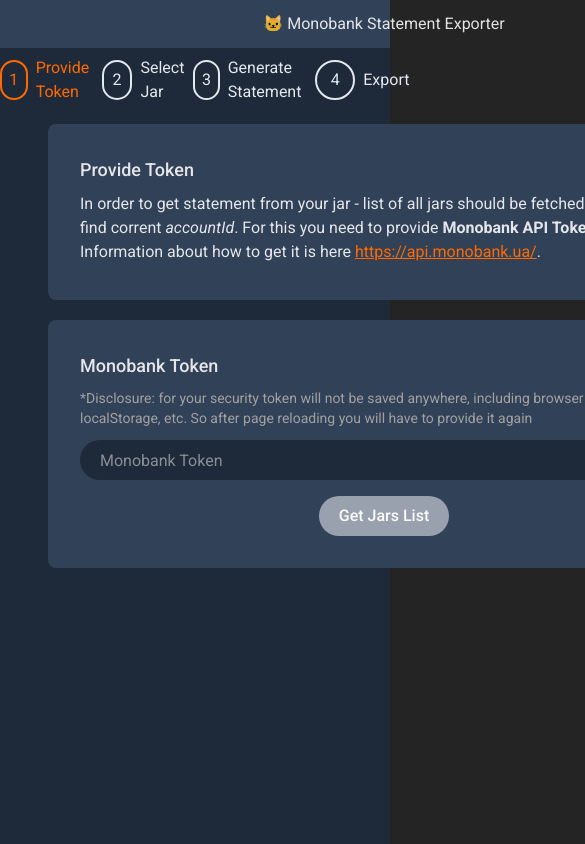
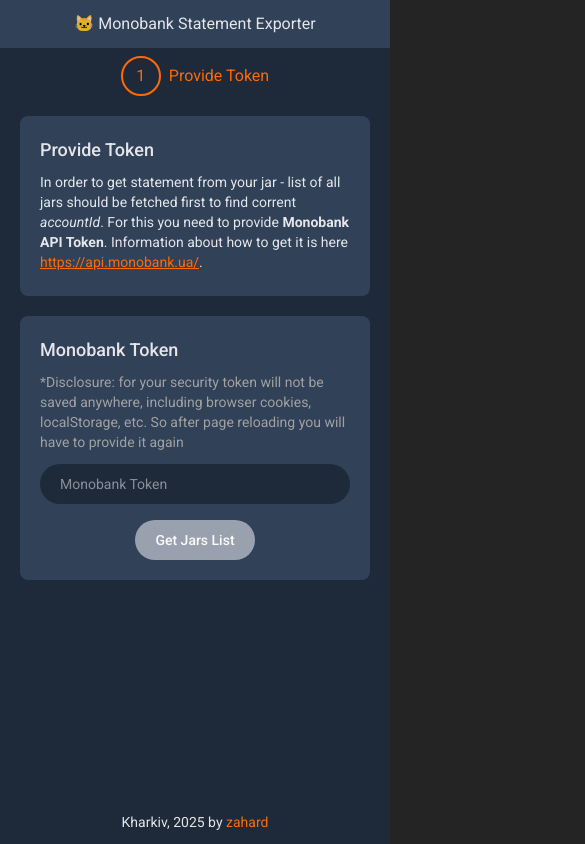
Before and after one commit to zahard/monojar, a React (Vite) app: page / in a window 390 px wide. Shown: the top 844 px of the page, 585 px wide, since content can reach past the window. Built offline with nearby package versions, Linux system fonts and the light colour scheme.

Commit message:
Fix mobile styles

```diff
--- a/src/App.tsx
+++ b/src/App.tsx
@@ -76,11 +76,11 @@
   return (
     <>
       <header className="w-full sticky top-0 bg-slate-700 z-20">
-        <div className="py-3 px-10 w-3xl mx-auto">
+        <div className="py-3 px-10 max-w-3xl mx-auto">
           <div className="text-center">{"🐱 Monobank Statement Exporter"}</div>
         </div>
         <div className="w-full h-14 bg-gray-800 py-2">
-          <div className="max-w-4xl mx-auto relative flex justify-around">
+          <div className="max-w-4xl mx-auto relative justify-around flex gap-10">
             {steps.map((stepName, index) => (
               <Step
                 key={stepName}
@@ -93,7 +93,7 @@
           </div>
         </div>
       </header>
-      <main className="px-10 pt-5 w-3xl mx-auto ">
+      <main className="px-5 lg:px-10 pt-3 lg:pt-10 max-w-3xl mx-auto ">
         {activeStep === 1 && (
           <>
             <Card title="Provide Token">
@@ -122,7 +122,7 @@
               <input
                 placeholder="Monobank Token"
                 type="text"
-                className="rounded-xxl h-10 w-xl bg-gray-800 text-neutral-100 disabled:text-neutral-500 border-neutral-50  px-5 rounded-full"
+                className="rounded-xxl h-10 w-full bg-gray-800 text-neutral-100 disabled:text-neutral-500 border-neutral-50  px-5 rounded-full"
                 value={monobankToken}
                 onChange={handleChange}
                 disabled={jarsLoading}
@@ -181,19 +181,33 @@
                 There are {resData.length} transactions found. This data can be
                 exported to JSON file or Excel/GoogleTable format file.
               </p>
-              <div className="flex justify-center gap-4">
+              <div className="flex justify-center gap-4 flex-wrap">
                 <Button color="green">Download JSON</Button>
                 <Button color="green">Download XLSX</Button>
-                <Button color="white">Choose Another Jar</Button>
               </div>
             </Card>
             <Card title="Transactions">
               <TablePreview data={resData} />
             </Card>
+            <div className="flex justify-center p-5 pt-0">
+              <Button color="white" onClick={() => setActiveStep(2)}>
+                Choose Another Jar
+              </Button>
+            </div>
           </>
         )}
       </main>
-      <footer></footer>
+      <footer className="h-20 flex flex-col justify-end p-3 mt-auto">
+        <div className="text-center text-neutral-200 text-sm">
+          Kharkiv, 2025 by{" "}
+          <a
+            className="text-orange-500"
+            href="https://github.com/zahard/monojar/"
+          >
+            zahard
+          </a>
+        </div>
+      </footer>
     </>
   );
 }
--- a/src/components/Button.tsx
+++ b/src/components/Button.tsx
@@ -26,7 +26,7 @@
     <button
       disabled={disabled}
       onClick={onClick}
-      className={`${bgClass} ${textClass} cursor-pointer disabled:cursor-default inline-flex h-10 px-5 items-center justify-center rounded-full font-medium transition active:scale-95 disabled:bg-gray-400 disabled:active:scale-100`}
+      className={`${bgClass} ${textClass} text-nowrap cursor-pointer disabled:cursor-default inline-flex h-10 px-5 items-center justify-center rounded-full font-medium transition active:scale-95 disabled:bg-gray-400 disabled:active:scale-100`}
     >
       {children}
     </button>
--- a/src/components/Card.tsx
+++ b/src/components/Card.tsx
@@ -6,14 +6,11 @@
   children?: React.ReactNode;
 }) {
   return (
-    <div className="max-w-2xl mx-auto bg-slate-700 rounded-lg p-8 mb-5">
-      <label
-        className="font-medium block mb-2 text-lg
-"
-      >
-        {title}
-      </label>
-      {children}
+    <div className="w-full bg-slate-700 rounded-lg p-5 lg:p-8 mb-5">
+      {title && (
+        <label className="font-medium block mb-2 text-lg">{title}</label>
+      )}
+      <div className="lg:text-md text-sm">{children}</div>
     </div>
   );
 }
--- a/src/components/JarCard.tsx
+++ b/src/components/JarCard.tsx
@@ -1,6 +1,6 @@
-import { formatCurrency, formatCurrencyCents } from "../hooks/format-num";
 import type { JarInfo } from "../types/jar-info";
 import { Button } from "./Button";
+import { JarView } from "./JarView";
 
 export function JarCard({
   jar,
@@ -13,63 +13,26 @@
   onClick: () => void;
   onJarConfirmed: () => void;
 }) {
-  const percent = jar.goal ? Math.min(100, (jar.balance * 100) / jar.goal) : 0;
-  const percentRounded = Math.round(percent * 100) / 100;
   return (
     <div
-      className={`cursor-pointer max-w-2xl mx-auto hover:bg-slate-600 rounded-lg p-8 mb-5 ${
+      className={`cursor-pointer w-full hover:bg-slate-600 rounded-lg p-5 lg:p-8 mb-5 ${
         selected ? "bg-slate-600" : "bg-slate-700"
       }`}
       onClick={onClick}
     >
       <div className="flex items-center gap-4 w-full">
-        <div>
+        {/* <div>
           <div className="w-5 h-5 flex items-center justify-center bg-neutral-900 rounded-full">
             {selected && (
               <div className="w-3.5 h-3.5 bg-orange-400 rounded-full"></div>
             )}
           </div>
-        </div>
-        <div className="w-full">
-          <div className="text-2xl mb-2">{jar.title}</div>
-          {jar.description?.length > 0 && (
-            <div className="text-md">{jar.description}</div>
-          )}
-          <div className="flex items-center gap-2 mt-4">
-            <div className="text-3xl font-semibold">
-              {formatCurrency(jar.balance)}
-              <span className="text-sm">
-                {formatCurrencyCents(jar.balance)} ₴
-              </span>
-            </div>
-            {jar.goal && (
-              <>
-                <div className="text-2xl">/</div>
-                <div className="text-2xl text-neutral-400">
-                  {formatCurrency(jar.goal)}
-                  <span className="text-sm">
-                    {formatCurrencyCents(jar.goal)} ₴
-                  </span>
-                </div>
-              </>
-            )}
-          </div>
-          {jar.goal && (
-            <div className="w-full h-5 bg-neutral-400 relative overflow-hidden rounded-md mt-2">
-              <div
-                className="bg-green-400 h-5"
-                style={{ width: percentRounded + "%" }}
-              ></div>
-              <div className="text-sm font-bold absolute top-0 left-1/2 translate-x-[-50%]">
-                {percentRounded}%
-              </div>
-            </div>
-          )}
-        </div>
+        </div> */}
+        <JarView jar={jar} />
       </div>
       {selected && (
         <div>
-          <div className="flex justify-center mt-4 gap-2">
+          <div className="flex justify-center mt-6 gap-2">
             <Button color="orange" onClick={onJarConfirmed}>
               Select Jar and Continue
             </Button>
--- a/src/components/JarView.tsx
+++ b/src/components/JarView.tsx
@@ -6,23 +6,20 @@
   const percentRounded = Math.round(percent * 100) / 100;
   return (
     <div className="w-full">
-      <div className="text-3xl mb-2">{jar.title}</div>
+      <div className="text-xl lg:text-3xl mb-2">{jar.title}</div>
       {jar.description?.length > 0 && (
-        <div className="text-md">{jar.description}</div>
+        <div className="lg:text-md text-sm">{jar.description}</div>
       )}
-      <div className="flex items-center gap-2 mt-4">
-        <div className="text-3xl font-semibold">
+      <div className="flex items-center gap-2 mt-4 flex-wrap">
+        <div className="text-2xl lg:text-3xl font-semibold text-nowrap">
           {formatCurrency(jar.balance)}
           <span className="text-sm">{formatCurrencyCents(jar.balance)} ₴</span>
         </div>
         {jar.goal && (
-          <>
-            <div className="text-2xl">/</div>
-            <div className="text-2xl text-neutral-400">
-              {formatCurrency(jar.goal)}
-              <span className="text-sm">{formatCurrencyCents(jar.goal)} ₴</span>
-            </div>
-          </>
+          <span className="text-2xl lg:text-3xl text-neutral-400 text-nowrap">
+            {"/" + formatCurrency(jar.goal)}
+            <span className="text-sm">{formatCurrencyCents(jar.goal)} ₴</span>
+          </span>
         )}
       </div>
       {jar.goal && (
--- a/src/components/Step.tsx
+++ b/src/components/Step.tsx
@@ -13,9 +13,9 @@
     <div
       className={`${
         active
-          ? "border-orange-500 text-orange-500 "
-          : "border-slate-500 text-slate-200 "
-      } ${completed ? "opacity-25" : ""} flex items-center gap-2`}
+          ? "border-orange-500 text-orange-500"
+          : "border-slate-500 text-slate-200 hidden md:flex"
+      } ${completed ? "opacity-25" : ""} flex items-center gap-2 flex-nowrap`}
     >
       <div className="border-2  h-10 w-10 flex items-center justify-center rounded-full">
         {step}
--- a/src/hooks/api.settings.ts
+++ b/src/hooks/api.settings.ts
@@ -1,4 +1,4 @@
 export const apiSettings = {
-  waitingTime: 1,
+  waitingTime: 5,
   batchSize: 50,
 };
--- a/src/index.css
+++ b/src/index.css
@@ -11,6 +11,12 @@
   text-rendering: optimizeLegibility;
   -webkit-font-smoothing: antialiased;
   -moz-osx-font-smoothing: grayscale;
+}
+
+#root {
+  min-height: 100vh;
+  display: flex;
+  flex-direction: column;
 }
 
 html,
```
